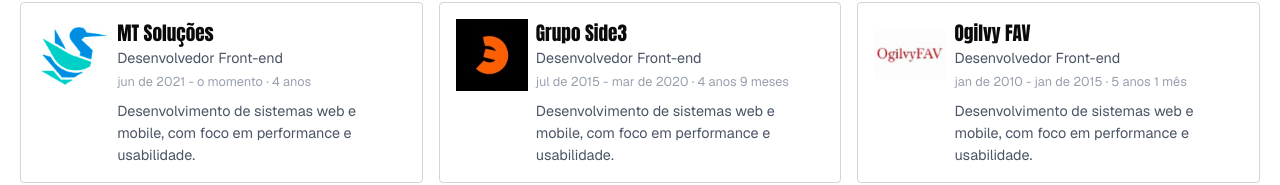
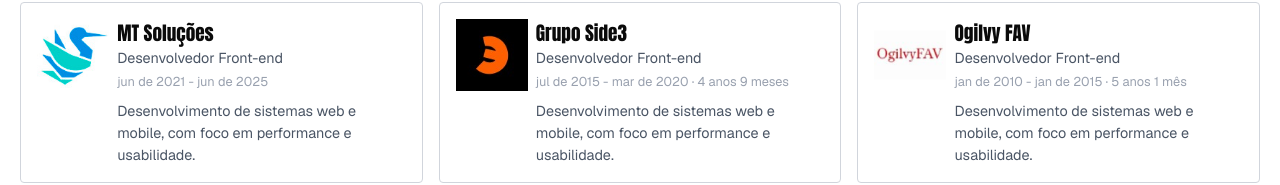
Before and after one commit to andersencypriano/portfolio-frontend, a React (Vite) app: page / in a window 1280 px wide. Shown: the part 658-843 px from the top of the page. Built offline with nearby package versions, Linux system fonts and the light colour scheme.

Commit message:
add: Drawer direction

```diff
--- a/src/App.tsx
+++ b/src/App.tsx
@@ -19,7 +19,7 @@ function App() {
 
   return (
     <>
-      <Drawer open={open} onOpenChange={setOpen}>
+      <Drawer open={open} onOpenChange={setOpen} direction="left">
         <Header />
         <DrawerContent>
           <div className="p-6">
--- a/src/components/JobList/JobList.tsx
+++ b/src/components/JobList/JobList.tsx
@@ -13,7 +13,7 @@ export default function JobList() {
           <div className="w-[80%]">
             <h3 className="text-[1.2rem] font-secundary">MT Soluções</h3>
             <p className="text-gray-600 text-[.9rem]">Desenvolvedor Front-end</p>
-            <span className="text-gray-400 text-[.8rem]">jun de 2021 - o momento · 4 anos</span>
+            <span className="text-gray-400 text-[.8rem]">jun de 2021 - jun de 2025</span>
             <p className="text-gray-600 text-[.9rem] mt-2">Desenvolvimento de sistemas web e mobile, com foco em performance e usabilidade.</p>
           </div>
         </div>
```
